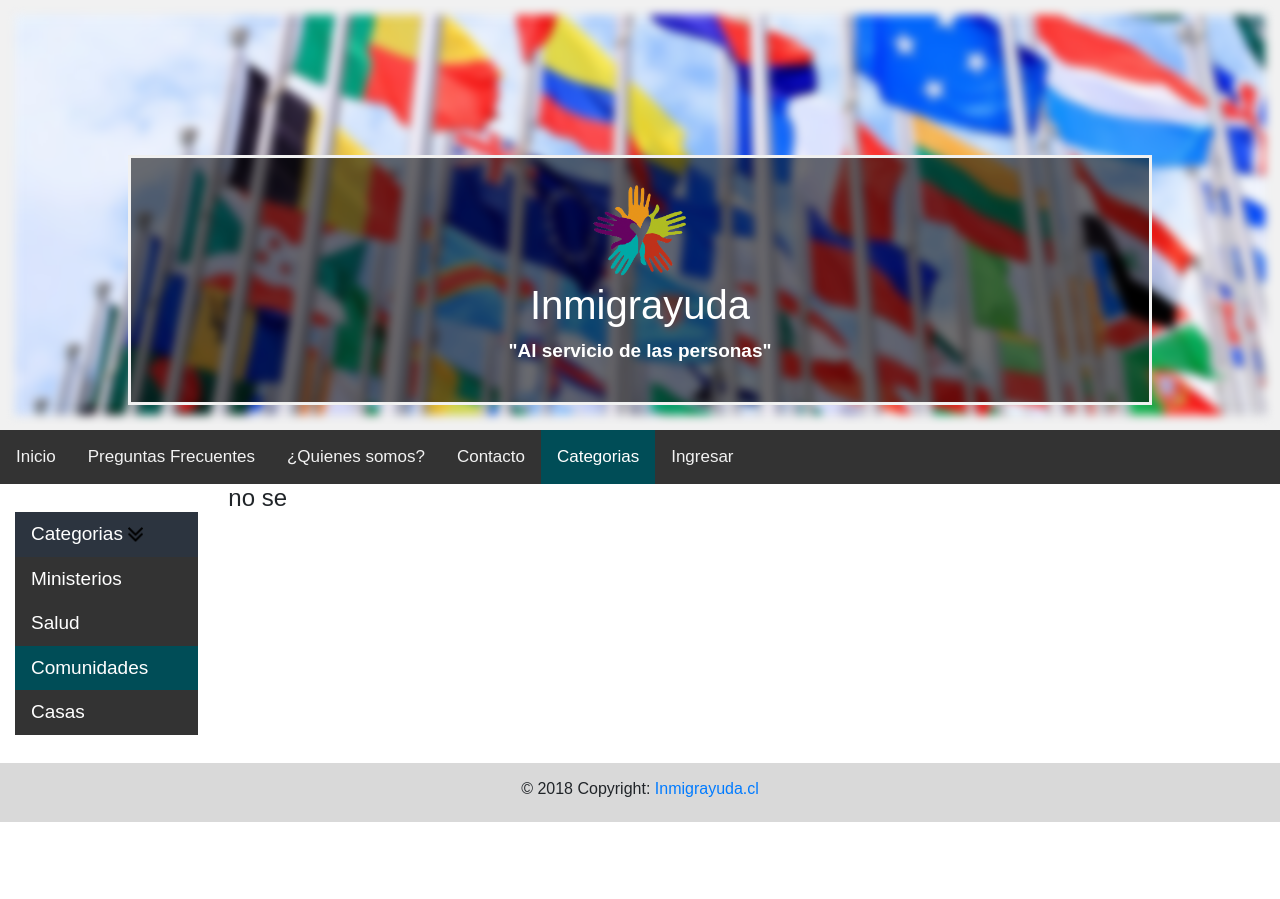
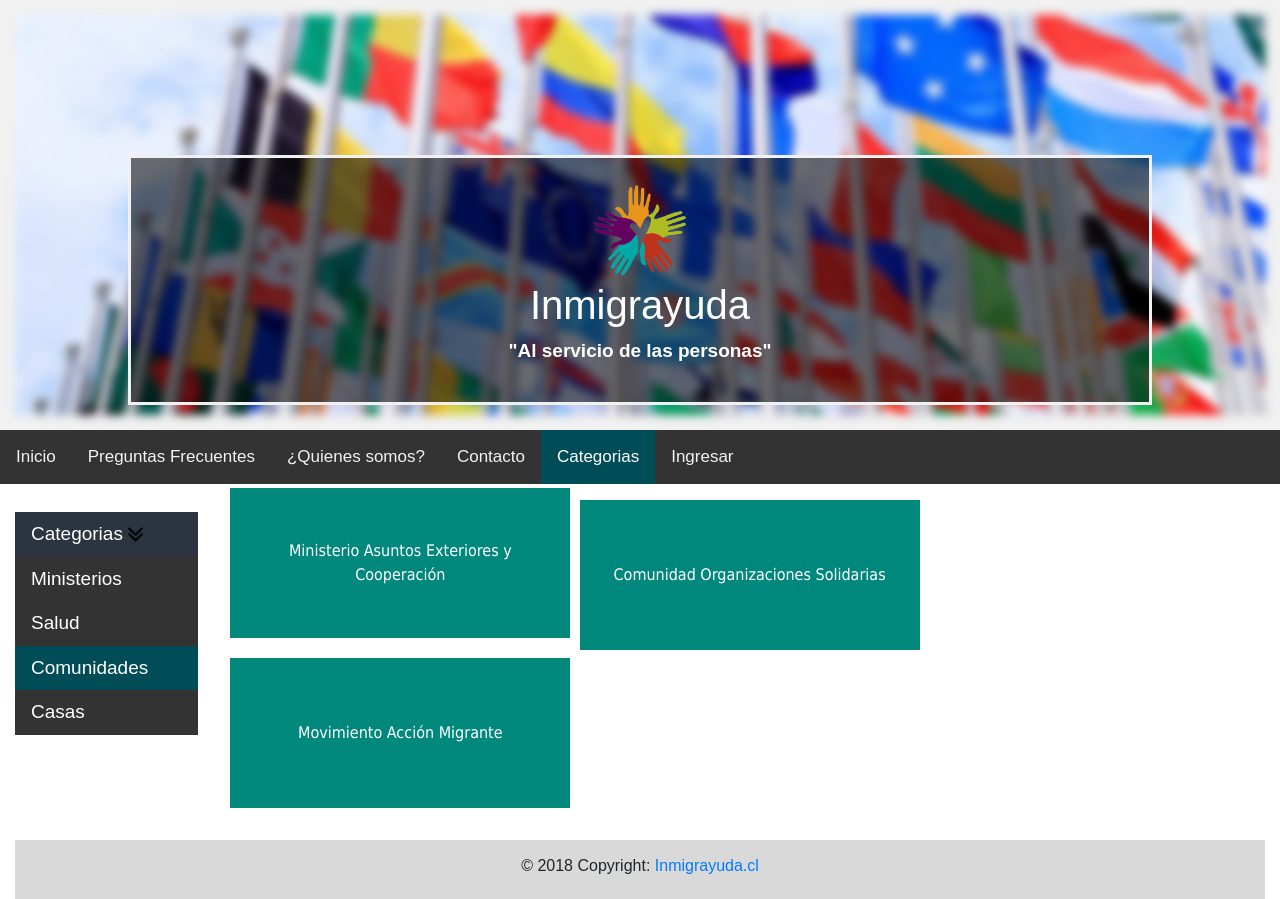
Before and after one commit to Engelret/it-fair-entrega, a Django app: page /categorias/ in a window 1280 px wide, after a click on "Comunidades". Before the commit the page ends 822 px from the top, so only its background shows below. Run offline with Django 3.2, Linux system fonts and the light colour scheme; some libraries are stand-ins or nearby versions.

Commit message:
Se agregaron elementos en las 2 ultimas categorias

```diff
--- a/inmigrayuda/templates/categorias.html
+++ b/inmigrayuda/templates/categorias.html
@@ -174,11 +174,29 @@
                             <button class="estilo dos">Funcionamiento Sistema Salud en Chile </button>
                         </a>
                     </div>
-                    <div class="tab-pane fade" id="v-pills-messages" role="tabpanel" aria-labelledby="v-pills-messages-tab">
-                        <h4>no se</h4>
+
+                    <div class="tab-pane fade" id="v-pills-messages" role="tabpanel" aria-labelledby="v-pills-messages-tab" name="Comunidades">
+                        <a href="http://www.exteriores.gob.es/Embajadas/SANTIAGODECHILE/es/VivirEn/Paginas/Establecerse.aspx" target="_blank">
+                            <button class="estilo dos">Ministerio Asuntos Exteriores y Cooperación </button>
+                        </a>
+                        <a href="http://comunidad-org.cl/" target="_blank">
+                            <button class="estilo dos">Comunidad Organizaciones Solidarias</button>
+                        </a>
+                        <a href="http://www.mamchile.cl/" target="_blank">
+                            <button class="estilo dos">Movimiento Acción Migrante</button>
+                        </a>
                     </div>
-                    <div class="tab-pane fade" id="v-pills-settings" role="tabpanel" aria-labelledby="v-pills-settings-tab">
 
+                    <div class="tab-pane fade" id="v-pills-settings" role="tabpanel" aria-labelledby="v-pills-settings-tab" name="Categoria Casas">
+                        <a href="https://www.homify.cl/libros_de_ideas/3440015/guia-practica-como-postular-a-la-casa-propia-en-chile" target="_blank">
+                            <button class="estilo dos">Guía Postulación Casa</button>
+                        </a>
+                        <a href="http://www.masdeco.cl/chile-por-zonas/" target="_blank">
+                            <button class="estilo dos">Chile Por Zonas</button>
+                        </a>
+                        <a href="https://inmuebles.mercadolibre.cl/casas/arriendo/" target="_blank">
+                            <button class="estilo dos">Mercado Libre Arriendo de Casas</button>
+                        </a
                     </div>
                 </div>
             </div>
```
